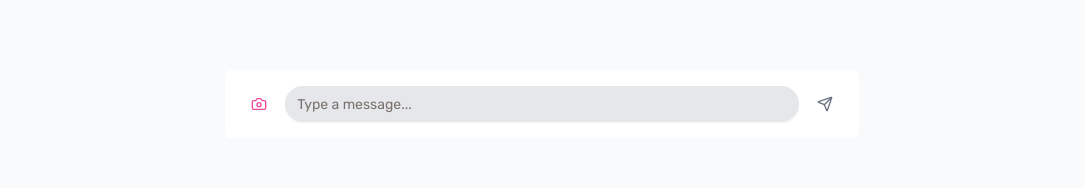
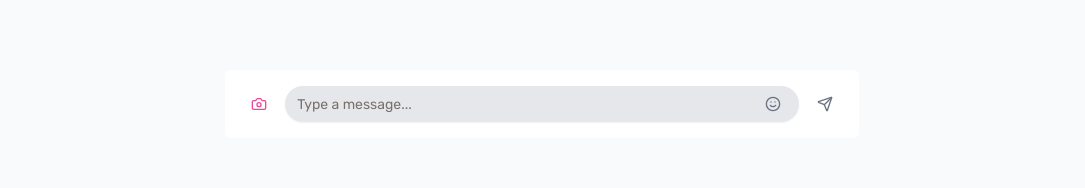
Before and after one commit to Dinobondhu-shill/blackhutbd, a React (Vite) app: page /user/live-chat in a window 1280 px wide. Shown: the part 296-484 px from the top of the page, without its empty margins (98-1183 px from the left). Built offline with nearby package versions, Linux system fonts and the light colour scheme.

Commit message:
emoji picker added and customize done

```diff
--- a/package.json
+++ b/package.json
@@ -12,6 +12,7 @@
   "dependencies": {
     "@radix-ui/react-dialog": "^1.1.4",
     "@radix-ui/react-label": "^2.1.1",
+    "@radix-ui/react-popover": "^1.1.4",
     "@radix-ui/react-slot": "^1.1.1",
     "@radix-ui/react-tabs": "^1.1.2",
     "@radix-ui/react-toggle": "^1.1.1",
@@ -20,7 +21,12 @@
     "@tanstack/react-query": "^5.64.0",
     "class-variance-authority": "^0.7.1",
     "clsx": "^2.1.1",
+    "emoji-picker-react": "^4.12.0",
+    "emojibase": "^16.0.0",
     "google-map-react": "^2.2.1",
+    "interweave": "^13.1.0",
+    "interweave-emoji": "^7.0.0",
+    "interweave-emoji-picker": "^7.0.0",
     "lottie-react": "^2.4.0",
     "lucide-react": "^0.471.0",
     "next-themes": "^0.4.4",
--- a/src/Pages/Profile/Chat.jsx
+++ b/src/Pages/Profile/Chat.jsx
@@ -1,27 +1,58 @@
-import { Button } from '@/components/ui/button';
-import { Input } from '@/components/ui/input';
-import { Camera, Send } from 'lucide-react';
-import { useState } from 'react';
+import { Button } from "@/components/ui/button";
+import { Input } from "@/components/ui/input";
+import { useState, useRef } from "react";
+import {
+  Popover,
+  PopoverContent,
+  PopoverTrigger,
+} from "@/components/ui/popover";
+import { Camera, Send, Smile } from "lucide-react";
+import EmojiPicker from "emoji-picker-react";
+import { Theme } from 'emoji-picker-react';
 
 const Chat = () => {
-  const [message, setMessage] = useState("")
+  const [message, setMessage] = useState("");
+  const [isEmojiPickerOpen, setIsEmojiPickerOpen] = useState(false);
+  const [emojiPickerPosition, setEmojiPickerPosition] = useState("top"); // Default position
+  const inputBoxRef = useRef(null);
 
   const handleSubmit = (e) => {
-    e.preventDefault()
+    e.preventDefault();
     if (message.trim()) {
-      console.log("Message sent:", message)
-      setMessage("")
+      console.log("Message sent:", message);
+      setMessage("");
+    }
+  };
+
+  const onEmojiClick = (emojiObject) => {
+    setMessage((prev) => prev + emojiObject.emoji);
+  };
+
+  const handleEmojiPickerOpen = (isOpen) => {
+    setIsEmojiPickerOpen(isOpen);
+
+    if (isOpen && inputBoxRef.current) {
+      const inputBoxRect = inputBoxRef.current.getBoundingClientRect();
+      const viewportHeight = window.innerHeight;
+
+      // Check if the input box is closer to the bottom of the screen
+      if (viewportHeight - inputBoxRect.bottom < inputBoxRect.top) {
+        setEmojiPickerPosition("top");
+      } else {
+        setEmojiPickerPosition("bottom");
       }
     }
+  };
 
   return (
-    <div className="lg:py-16 h-screen flex justify-center items-center ">
-
-
-<div className='bg-white my-10 w-3/5 rounded-md'>
- {/* message input form  */}
- <div className="w-full max-w-3xl  mx-auto p-4">
-      <form onSubmit={handleSubmit} className="flex items-center gap-2 w-full  rounded-lg">
+    <div className="lg:py-16 h-screen flex justify-center items-center">
+      <div className="bg-white my-10 w-3/5 rounded-md">
+        {/* message input form */}
+        <div className="w-full max-w-3xl mx-auto p-4">
+          <form
+            onSubmit={handleSubmit}
+            className="flex items-center gap-2 w-full rounded-lg"
+          >
             <Button
               type="button"
               size="icon"
@@ -31,13 +62,43 @@ const Chat = () => {
               <Camera className="h-5 w-5" />
               <span className="sr-only">Add media</span>
             </Button>
+          <div className="flex-1 relative">
           <Input
               type="text"
               placeholder="Type a message..."
               value={message}
               onChange={(e) => setMessage(e.target.value)}
               className="flex-1 border-0 focus-visible:ring-0 focus-visible:ring-offset-0 bg-gray-200 rounded-full"
+              ref={inputBoxRef} // Attach ref to the input box
             />
+            <Popover
+              open={isEmojiPickerOpen}
+              onOpenChange={handleEmojiPickerOpen}
+            >
+              <PopoverTrigger asChild>
+                <Button
+                  type="button"
+                  size="icon"
+                  variant="ghost"
+                  className="text-gray-500 absolute top-0 right-2 hover:text-gray-800 hover:bg-gray-50"
+                >
+                  <Smile className="h-5 w-5" />
+                  <span className="sr-only">Add emoji</span>
+                </Button>
+              </PopoverTrigger>
+              <PopoverContent
+                className="w-[300px] h-[300px] p-0"
+                side={emojiPickerPosition} // Dynamically set side
+              >
+                <EmojiPicker
+                  onEmojiClick={onEmojiClick}
+                  height={300}
+                   className="custom-emoji-picker"
+                  previewConfig={false}
+                />
+              </PopoverContent>
+            </Popover>
+          </div>
             <Button
               type="submit"
               size="icon"
@@ -50,7 +111,6 @@ const Chat = () => {
           </form>
         </div>
       </div>
-
     </div>
   );
 };
--- /dev/null
+++ b/src/components/ui/popover.jsx
@@ -0,0 +1,27 @@
+import * as React from "react"
+import * as PopoverPrimitive from "@radix-ui/react-popover"
+
+import { cn } from "@/lib/utils"
+
+const Popover = PopoverPrimitive.Root
+
+const PopoverTrigger = PopoverPrimitive.Trigger
+
+const PopoverAnchor = PopoverPrimitive.Anchor
+
+const PopoverContent = React.forwardRef(({ className, align = "center", sideOffset = 4, ...props }, ref) => (
+  <PopoverPrimitive.Portal>
+    <PopoverPrimitive.Content
+      ref={ref}
+      align={align}
+      sideOffset={sideOffset}
+      className={cn(
+        "z-50 w-72 rounded-md border border-stone-200 bg-white p-4 text-stone-950 shadow-md outline-none data-[state=open]:animate-in data-[state=closed]:animate-out data-[state=closed]:fade-out-0 data-[state=open]:fade-in-0 data-[state=closed]:zoom-out-95 data-[state=open]:zoom-in-95 data-[side=bottom]:slide-in-from-top-2 data-[side=left]:slide-in-from-right-2 data-[side=right]:slide-in-from-left-2 data-[side=top]:slide-in-from-bottom-2 dark:border-stone-800 dark:bg-stone-950 dark:text-stone-50",
+        className
+      )}
+      {...props} />
+  </PopoverPrimitive.Portal>
+))
+PopoverContent.displayName = PopoverPrimitive.Content.displayName
+
+export { Popover, PopoverTrigger, PopoverContent, PopoverAnchor }
--- a/src/index.css
+++ b/src/index.css
@@ -18,6 +18,8 @@
 #searchBar:focus + #cross {
   display: block;
 }
+
+
 /* banner navigation button  */
 
 .swiper-button-prev:after{
@@ -55,3 +57,14 @@ box-shadow: 0 10px 15px -3px rgba(18, 16, 16, 0.1), 0 4px 6px -4px rgba(0, 0, 0,
 .swiper-horizontal > .swiper-pagination-bullets{
   bottom: 0px;
 }
+
+/*================== Emoji picker custom style==================== */
+.emoji-picker-react .emoji-picker-react-search-container {
+  display: none;
+}
+.epr-header {
+  display: none;
+}
+.epr_q53mwh.epr_vl50xg.epr_-3yva2a.epr_c90x4z.epr_-sisw4f.epr_mw4zr1.epr_-kg0voo.epr_iogimd.epr_wtwvf4.epr_-lzq3oa {
+  display: none;
+}
```
Also changed, not shown: public/food/New/download (10).png (added), 1 other file (tests, documents, lock files or other folders). Lines whose indentation alone changed are shown as unchanged.
